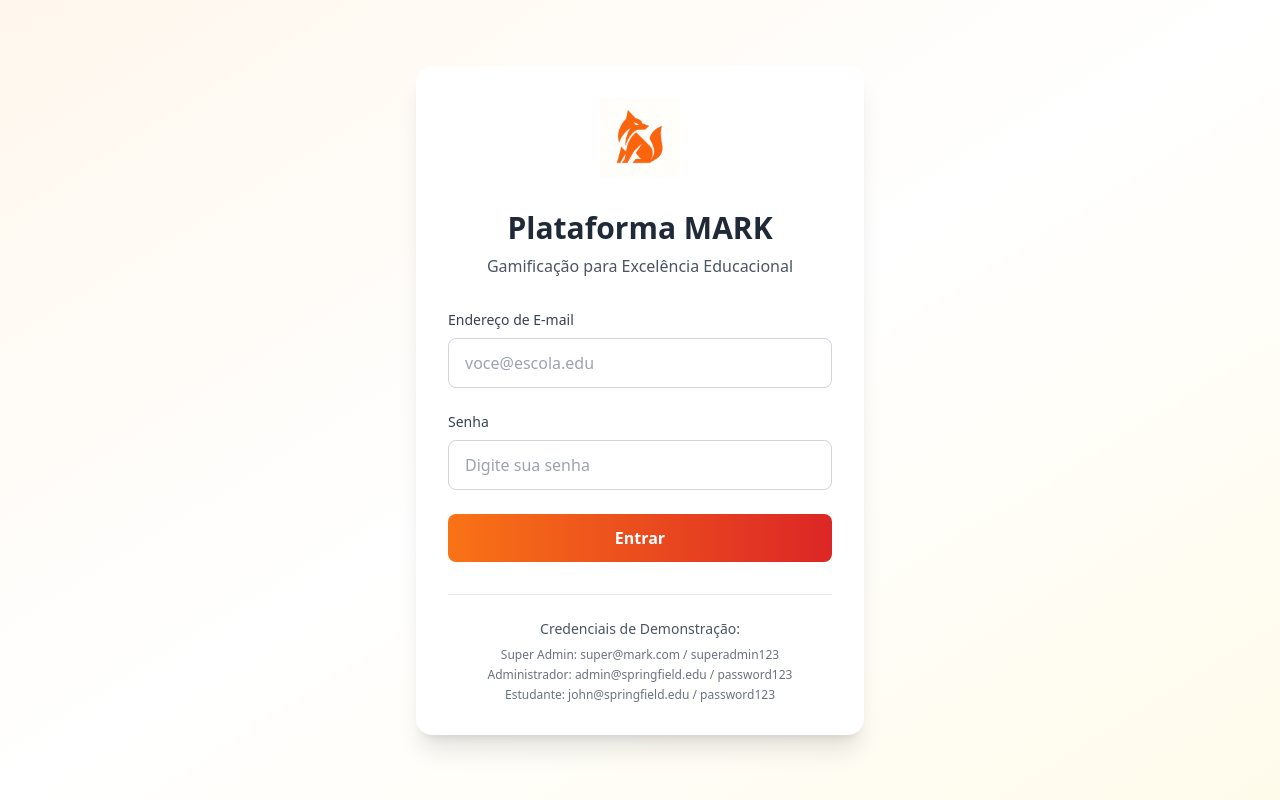
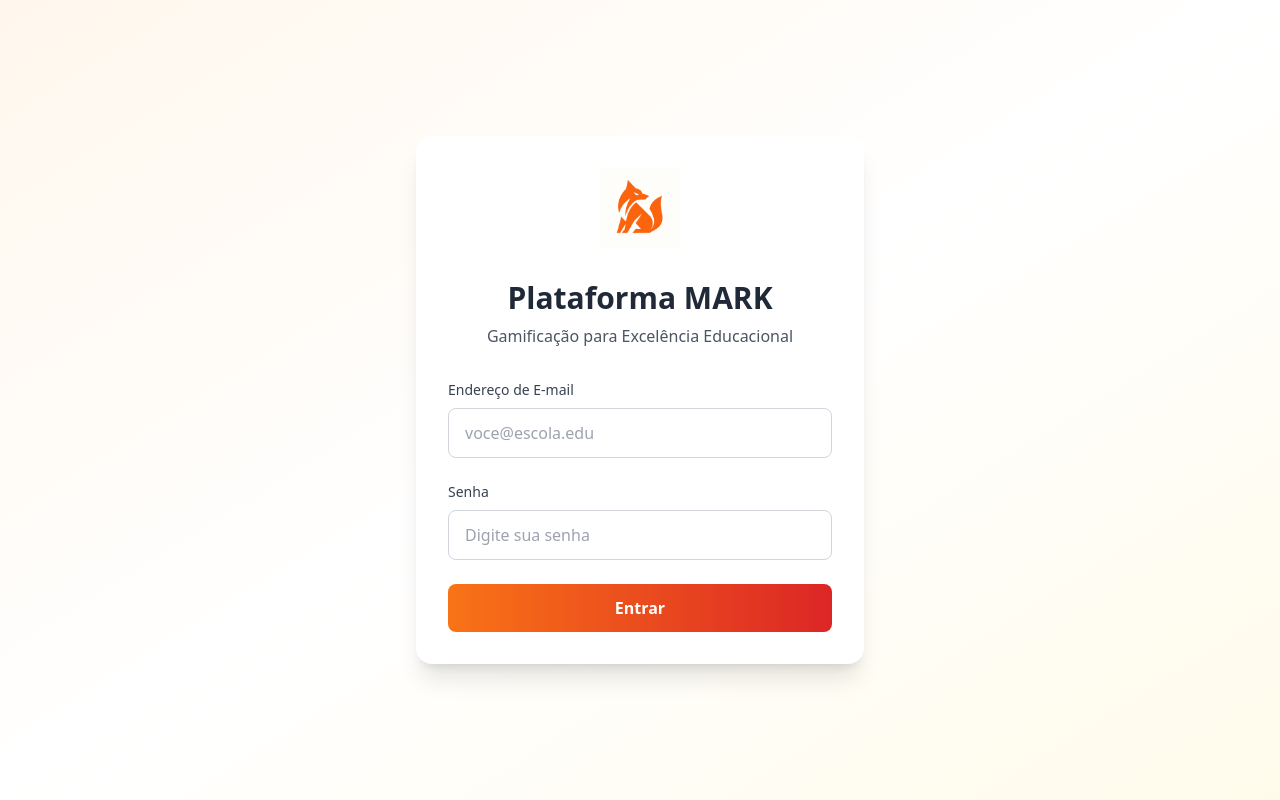
Before and after one commit to 1thirteeng3/mark-plataform, a React (Vite) app in the folder mark-platform/: page / in a window 1280 px wide. Built offline with nearby package versions, Linux system fonts and the light colour scheme.

Commit message:
fix(ui): remove demo credentials from login page

```diff
--- a/mark-platform/src/components/LoginPage.tsx
+++ b/mark-platform/src/components/LoginPage.tsx
@@ -86,14 +86,7 @@ export function LoginPage() {
             </button>
           </form>
 
-          <div className="mt-8 pt-6 border-t border-gray-200">
-            <p className="text-sm text-gray-600 text-center mb-2">Credenciais de Demonstração:</p>
-            <div className="space-y-1 text-xs text-gray-500">
-              <p className="text-center">Super Admin: super@mark.com / superadmin123</p>
-              <p className="text-center">Administrador: admin@springfield.edu / password123</p>
-              <p className="text-center">Estudante: john@springfield.edu / password123</p>
-            </div>
-          </div>
+
         </div>
       </div>
     </div>
```
